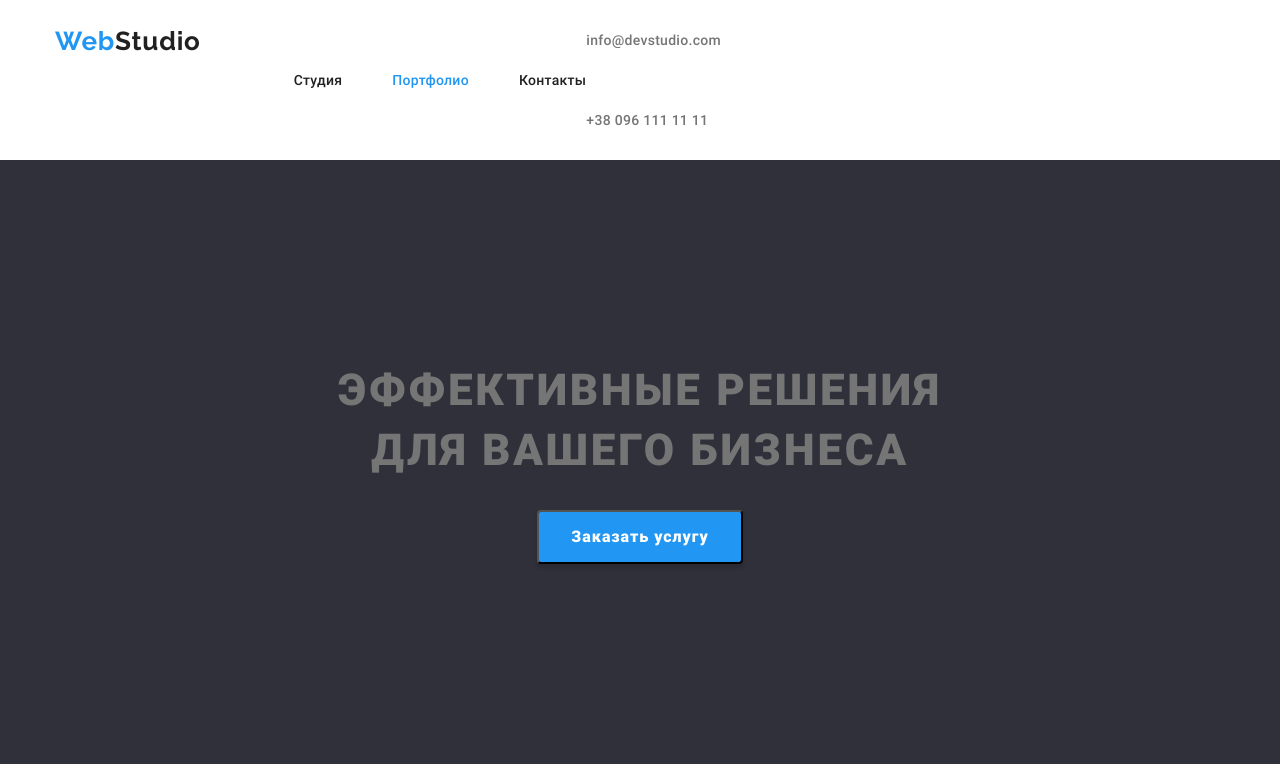
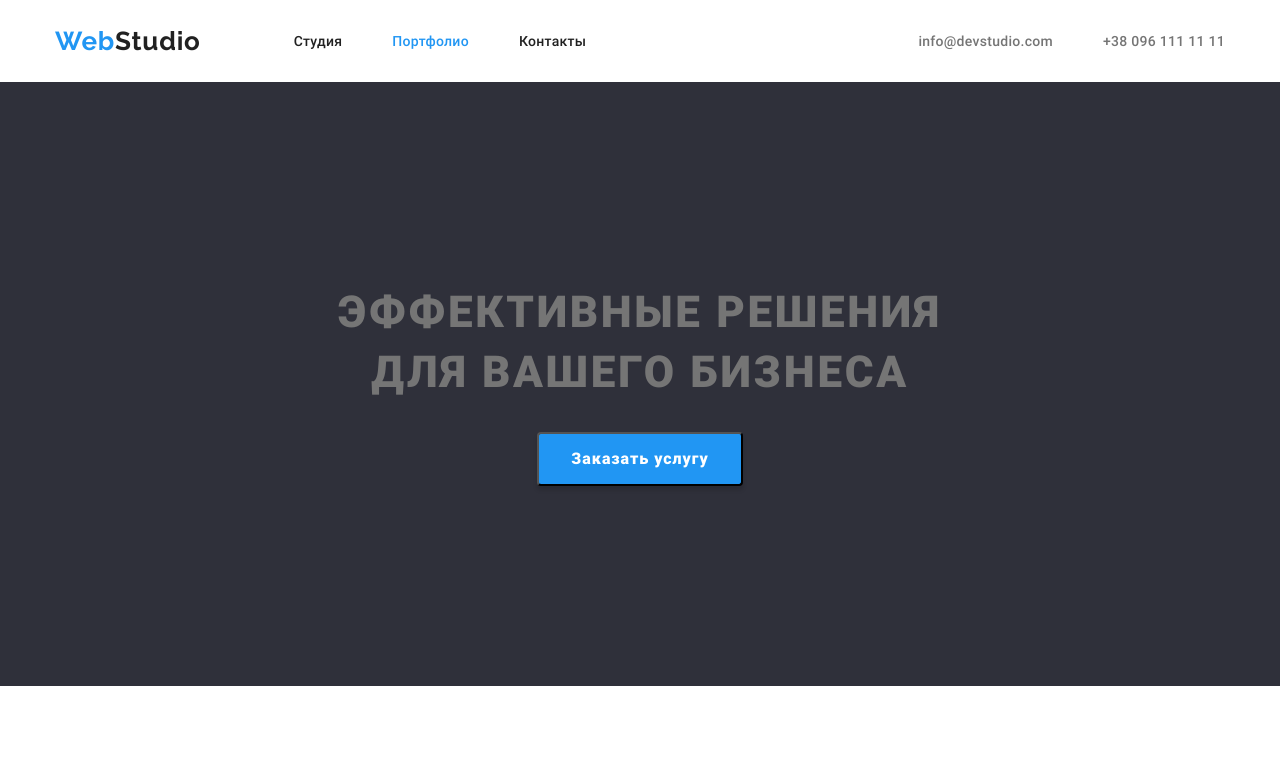
Before and after one commit to yuliiasonko/goit-markup-hw-03, a plain HTML site: page index.html in a window 1280 px wide. Shown: the top 777 px of the page. Drawn offline with Linux system fonts and the light colour scheme.

Commit message:
Update index.html

```diff
--- a/index.html
+++ b/index.html
@@ -38,7 +38,7 @@
 
         <!--contacts-top-page-->
 
-        <address class="address">
+        <address class="address-top">
            <a class="address-mail" href="mailto:info@devstudio.com">info@devstudio.com</a>
            <a class="address-tel" href="tel:+380961111111">+38 096 111 11 11</a>
        </address>
```
